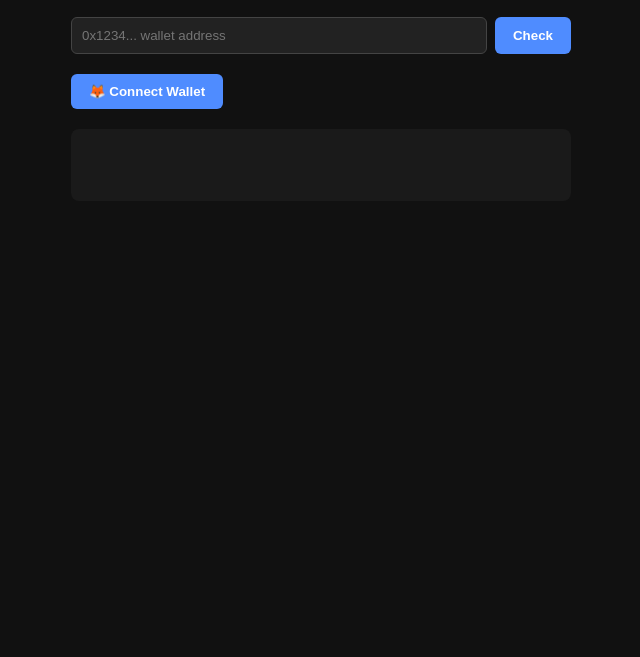
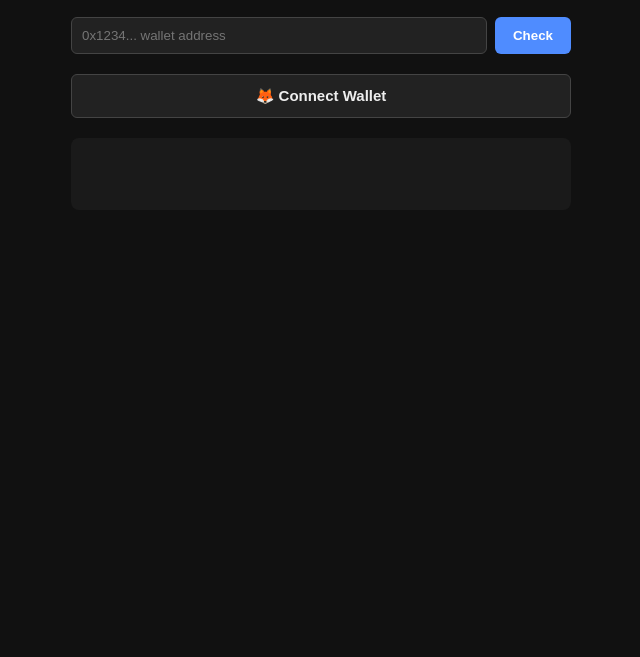
Before and after one commit to Babu9838/GIWA-Trust-Layer, a plain HTML site: page index.html in a window 1280 px wide. Shown: the part 143-800 px from the top of the page, without its empty margins (319-959 px from the left). Drawn offline with nearby package versions, Linux system fonts and the light colour scheme.

Commit message:
Update style.css

```diff
--- a/style.css
+++ b/style.css
@@ -48,3 +48,19 @@ button {
   border-radius: 8px;
   min-height: 40px;
 }
+
+.connect-btn {
+  width: 100%;
+  padding: 12px;
+  border: 1px solid #444;
+  border-radius: 6px;
+  background: #222;
+  color: #eee;
+  font-weight: bold;
+  cursor: pointer;
+  font-size: 15px;
+}
+
+.connect-btn:hover {
+  background: #2a2a2a;
+}
```
